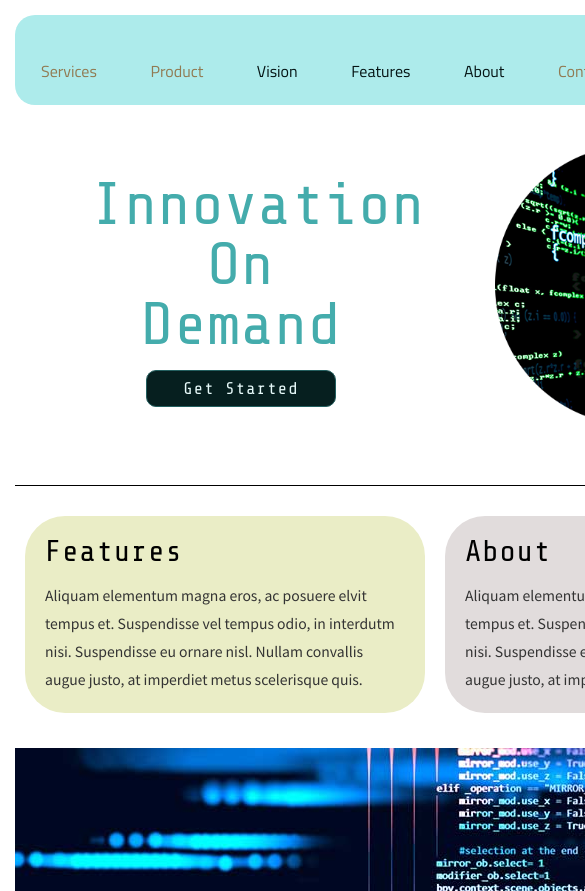
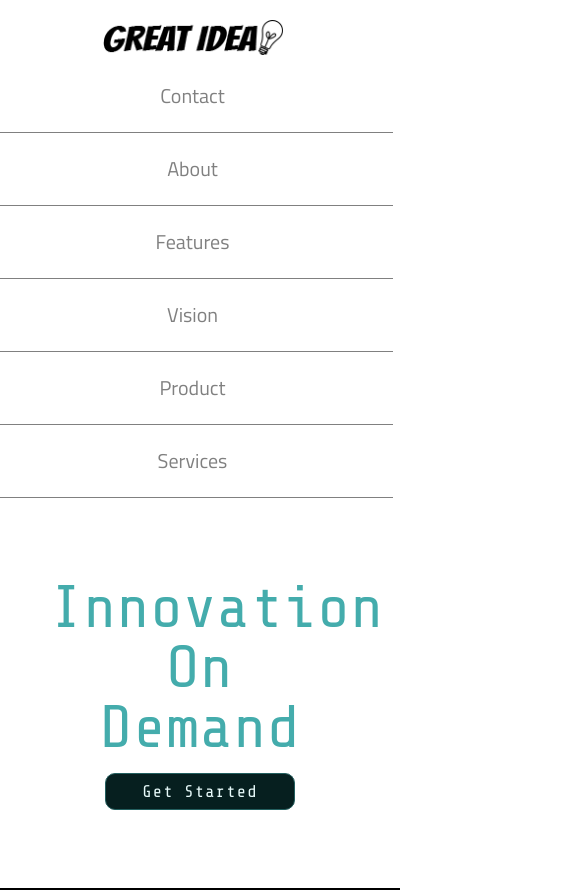
Before and after one commit to jasheloper/Responsive-Web-Design-I-Project, a plain HTML site: page index.html in a window 390 px wide. Shown: the top 891 px of the page, 585 px wide, since content can reach past the window. Drawn offline with nearby package versions, Linux system fonts and the light colour scheme.

Commit message:
added media queries for 800px and 500px views

```diff
--- a/css/index.css
+++ b/css/index.css
@@ -71,7 +71,11 @@ p {
 	color: #333333;
 }
 
-/* Copy and paste your work from yesterday here and start to refactor into flexbox */
+
+/* You will be creating an adaptive version of the "Great Idea" design.  */
+
+
+
 
 .container {
 	margin: auto;
@@ -80,49 +84,55 @@ p {
 	box-sizing: border-box;
 }
 
+
+/* Nav */
+
+nav {
+	padding: 30px;
+}
+
 .container nav a {
-	display: inline-block;
-	box-sizing: border-box;
+	padding: 26px;
 	text-decoration: none;
 	color: #051414;
-	padding: 25px;
 }
 
 nav a:hover {
 	color: white;
 }
 
-nav {
-	padding: 0px;
-	background-color: #adebeb;
-	border-radius: 20px;
-}
 
 nav .logo {
 	display: inline-block;
-	padding-left: 0px;
+	padding: 10px;
 }
 
 nav .logo a {
-	padding: 0;
+	padding: 1px;
 	text-decoration: none;
 }
+
 
 .home-page {
 	padding: 1px;
 }
 
-#contact {
+
+/* #contact {
 	color: rgb(145, 122, 82);
 }
 
 #contact:hover {
 	color: white;
-}
+} */
+
+
+
+/* Header */
 
 
 header {
-	border-bottom: 1px solid black;
+	border-bottom: 2px solid black;
 }
 
 .title-text {
@@ -157,36 +167,6 @@ header {
 	height: 280px;
 }
 
-/*
-.title {
-	display: inline-block;
-	box-sizing: border-box;
-	margin: 90px;
-	width: 300px;
-	text-align: center;
-}
-.title h1 {
-	font-size: 60px;
-	font-family: 'Share Tech Mono', monospace;
-	color: #44acac;
-}
-
-.top-logo {
-display: inline-block;
-margin-top: 110px;
-width: 300px;
-}
-
-.top-logo img {
-	width: 300px;
-	height: 300px;
-}
-*/
-
-
-/* TOP CONTENT */
-
-
 
 button {
 	padding: 5px;
@@ -211,27 +191,191 @@ button {
 
 
 
-
-/* Demonstration of more CSS specificity from User Interface I */
+/* Media Queries */
 
 
 
-/* Section One
+/* At 800px do this */
 
-.section-one {
-	display: inline-block;
-	margin: 2px;
-	padding-top: 35px;
-	box-sizing: border-box;
-	width: 428px;
+@media (max-width: 800px) {
+
+	.container {
+		width: 700px;
+		padding: 0;
+	}
+	.container nav {
+		display: flex;
+		flex-direction: column;
+		align-items: center;
+		width: 680px;
+		padding: 10px;
+	}
+
+	.container nav a {
+		padding: 27x;
+		color: gray;
+	}
+	nav a:hover {
+		color: blue;
+	}
+	nav .logo {
+		 width: 200px;
+		 padding-bottom: 30px;
+	}
+
+
+	.home-page {
+		width: 687px;
+		padding: 0;
+	}
+
+	header {
+
+		border-bottom: 2px solid black;
+	}
+	.title-text {
+
+	}
+	.top-container {
+		margin: auto;
+		flex-direction: column;
+		align-items: center;
+		width: 500px;
+	}
+
+	.top-container h1 {}
+	.coding-image {
+		display: none;
+	}
+	.coding-image img {}
+	button {}
+	.top-section {
+
+		width: 687px;
+		padding: 0;
+	}
+	.middle-img {
+
+		width: 687px;
+		padding: 0;
+	}
+	.mid-section {
+
+		width: 687px;
+		padding: 0;
+	}
+	contact {
+		width: 687px;
+		padding: 0;
+	}
+	footer {
+		width: 687px;
+		padding: 0;
+	}
+
+
+
+
+
 }
-.section-one p {
-	font-family: 'Noto Sans KR', sans-serif;
-	font-size: 14px;
-	line-height: 2;
-	color: #333333;
-}
-*/
+
+
+
+
+
+/* At 500px do this */
+
+@media (max-width: 500px) {
+
+	.container {
+		width: 400px;
+		padding: 0;
+	}
+	.container nav {
+		display: flex;
+		flex-direction: column-reverse;
+		align-items: center;
+		width: 385px;
+		padding: 10px;
+	}
+
+	.container nav a {
+		width: 400px;
+		padding: 40x;
+		border-bottom: 1px solid gray;
+		text-align: center;
+		font-size: 20px;
+		color: gray;
+	}
+	nav a:hover {
+		color: blue;
+	}
+	nav .logo {
+		 width: 200px;
+		 padding-bottom: 5px;
+	}
+
+
+	.home-page {
+
+		padding: 0;
+	}
+
+	header {
+
+		border-bottom: 2px solid black;
+	}
+
+	.title-text {
+	}
+
+	.top-container {
+		margin: auto;
+		flex-direction: column;
+		align-items: center;
+		width: 220px;
+	}
+
+	.top-container h1 {}
+	.coding-image {
+		display: none;
+	}
+	.coding-image img {}
+	button {}
+	.top-section {
+		flex-wrap: wrap;
+		width: 385px;
+		padding: 0;
+	}
+
+	.middle-img {
+		width: 385px;
+		padding: 0;
+	}
+	.mid-section {
+		flex-direction: column;
+		align-items: center;
+		width: 395px;
+		padding: 0;
+	}
+	contact {
+		width: 385px;
+		padding: 0;
+	}
+	footer {
+		width: 385px;
+		padding: 0;
+	}
+
+
+
+
+	}
+
+
+
+
+/* Section One */
 
 .top-section {
 	display: flex;
@@ -265,11 +409,6 @@ button {
 	background-color: rgb(225, 220, 220);
 }
 
-/*
-.section-one.features {}
-.section-one.about {}
-*/
-
 
 img.middle-img {
 	padding-top: 25px;
@@ -278,9 +417,7 @@ img.middle-img {
 
 
 
-
-
-/* Mid Section */
+/* Section 2 */
 
 .mid-section {
 	display: flex;
@@ -320,32 +457,7 @@ img.middle-img {
 }
 
 
-/*
-.section-two {
-	display: inline-block;
-	margin: 2.8px;
-	box-sizing: border-box;
-	width: 281px;
-	padding-bottom: 35px;
-}
-.section-two p {
-	font-family: 'Noto Sans KR', sans-serif;
-	font-size: 14px;
-	line-height: 2;
-	color: #333333;
-}
-*/
-
-
-/*
-.section-two.services {}
-.section-two.product {}
-.section-two.vision {}
-*/
-
-
-
-/* End of page */
+/* Contact Section */
 
 contact {
 	display: block;
@@ -365,6 +477,7 @@ contact h3 {
 }
 
 
+
 /* Footer */
 
 footer {
@@ -379,7 +492,84 @@ footer {
 }
 
 
-/* Contact .html Page  */
+
+
+/* CSS from past assignment using inline-block, layout has since be refactored but kept CSS here... */
+
+/*
+.title {
+	display: inline-block;
+	box-sizing: border-box;
+	margin: 90px;
+	width: 300px;
+	text-align: center;
+}
+.title h1 {
+	font-size: 60px;
+	font-family: 'Share Tech Mono', monospace;
+	color: #44acac;
+}
+
+.top-logo {
+display: inline-block;
+margin-top: 110px;
+width: 300px;
+}
+
+.top-logo img {
+	width: 300px;
+	height: 300px;
+}
+*/
+
+
+
+
+/* Section One
+
+.section-one {
+	display: inline-block;
+	margin: 2px;
+	padding-top: 35px;
+	box-sizing: border-box;
+	width: 428px;
+}
+.section-one p {
+	font-family: 'Noto Sans KR', sans-serif;
+	font-size: 14px;
+	line-height: 2;
+	color: #333333;
+}
+*/
+
+
+
+
+/*
+.section-two {
+	display: inline-block;
+	margin: 2.8px;
+	box-sizing: border-box;
+	width: 281px;
+	padding-bottom: 35px;
+}
+.section-two p {
+	font-family: 'Noto Sans KR', sans-serif;
+	font-size: 14px;
+	line-height: 2;
+	color: #333333;
+}
+*/
+
+
+
+
+
+/* Contact Page  */
+
+
+
+/* CSS not needed for this project
 
 
 header.contact {
@@ -474,11 +664,16 @@ header nav  {
 }
 
 
+
+
 /* Product Page */
+
+
+/* CSS not needed for this project
 
 .product-top {
 	/* margin-top: 4px; */
-	padding: 20px;
+	 /* padding: 20px;
 	box-sizing: border-box;
 }
 
@@ -540,3 +735,5 @@ header nav  {
 	font-size: 40px;
 	color: rgb(31, 145, 153);
 }
+
+*/
--- a/index.html
+++ b/index.html
@@ -7,6 +7,8 @@
 
 
   <link href="https://fonts.googleapis.com/css?family=Noto+Sans+KR|Share+Tech+Mono|VT323" rel="stylesheet">
+
+  <meta name="viewport" content="width=device-width, initial-scale=1.0">
 
   <title>Great Idea - Responsive I</title>
 
@@ -24,16 +26,19 @@
   <div class="container">
 
     <header>
+
+
+
   <nav class="home-page">
 
-          <a id="contact" href="services.html">Services</a>
-          <a id="contact" href="product.html">Product</a>
+          <a href="#">Services</a>
+          <a href="#">Product</a>
           <a href="#">Vision</a>
           <a href="#">Features</a>
           <a href="#">About</a>
-          <a id="contact" href="contact.html">Contact</a>
+          <a href="#">Contact</a>
 
-          <a href="index.html"><img class="logo" src="img/logo.png" alt="Great Idea! Company logo."></a>
+          <img class="logo" src="img/logo.png" alt="Great Idea! Company logo.">
     </nav>
 
 
```
